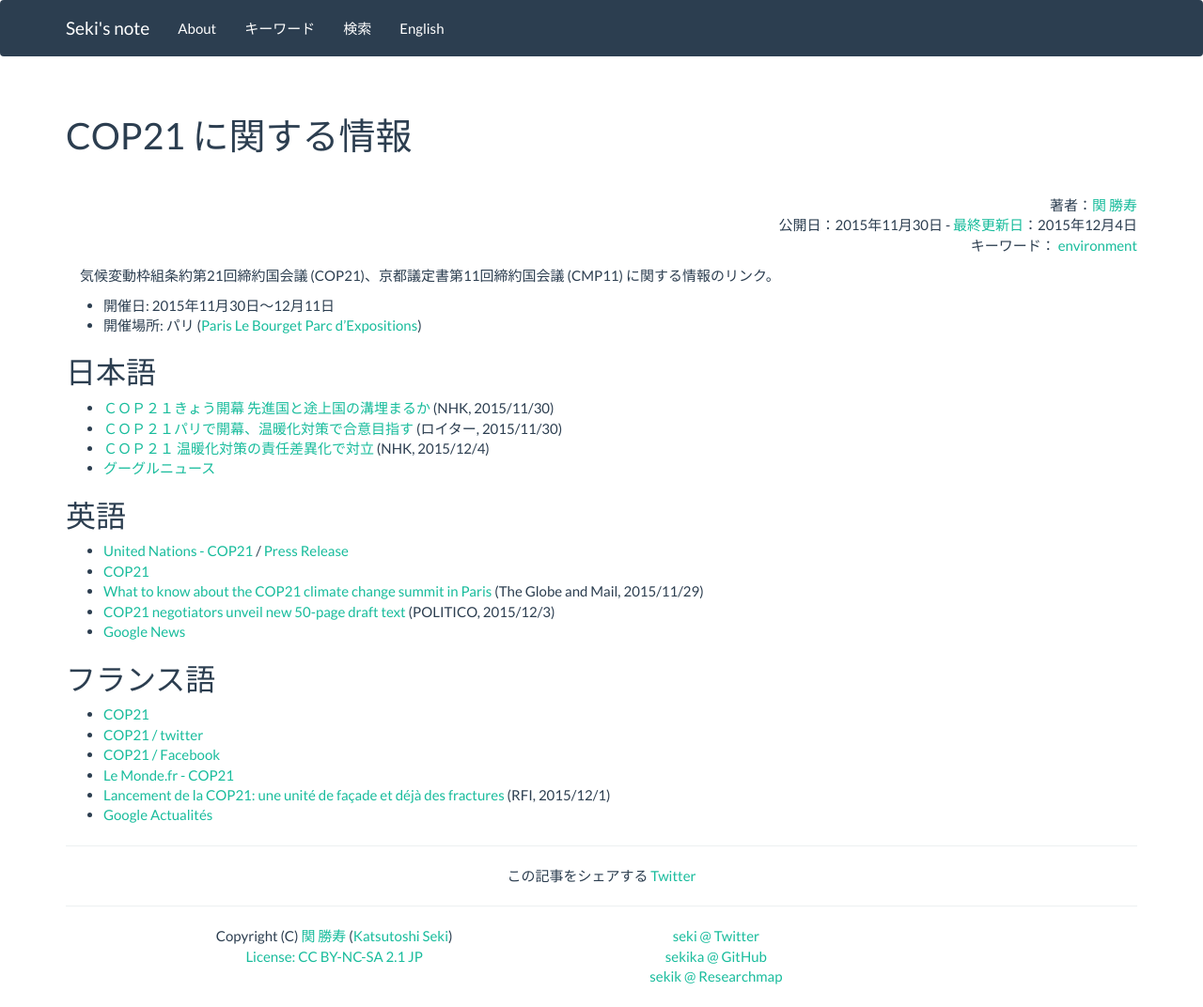
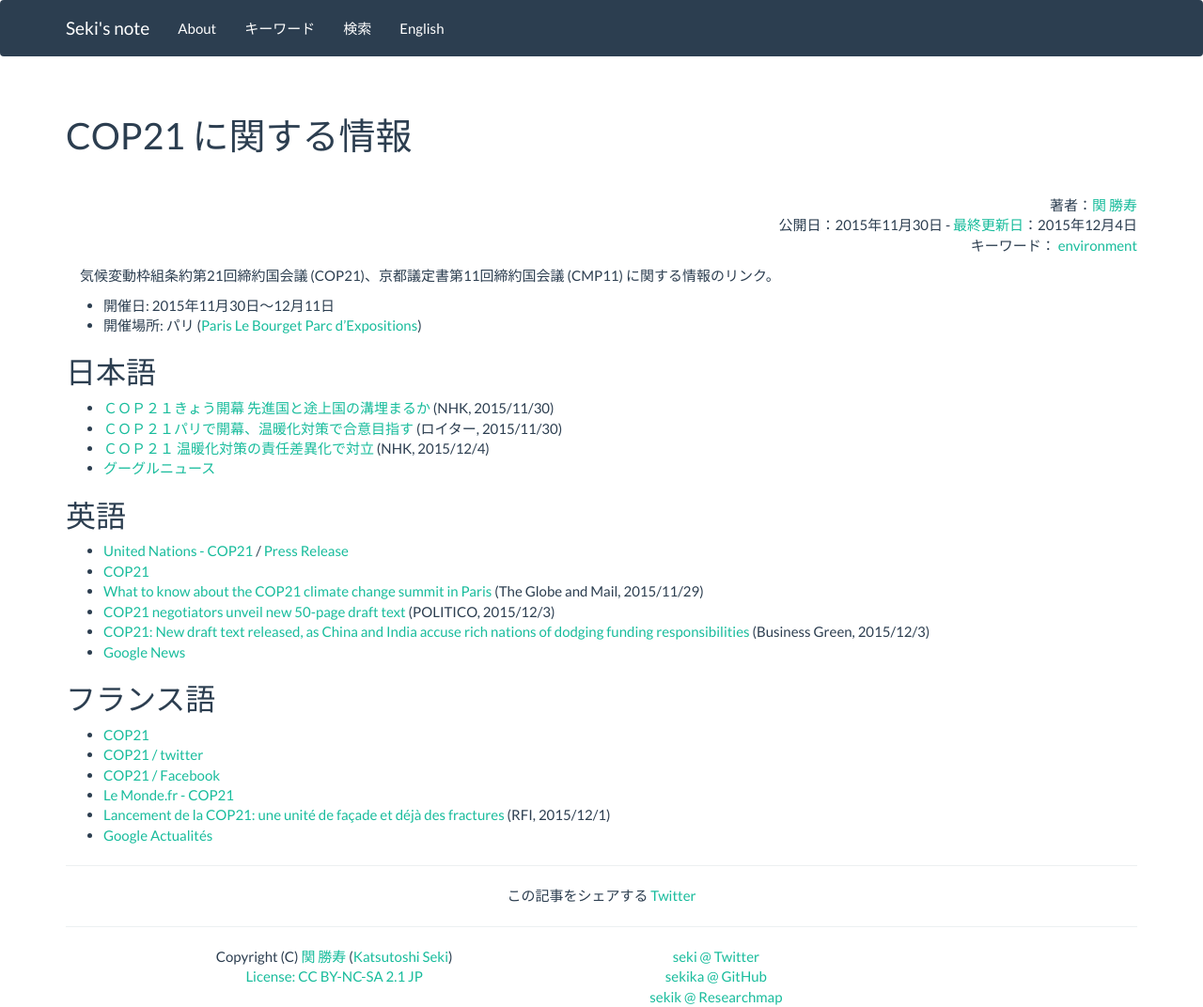
Before and after one commit to sekika/sekika.github.io, a Jekyll site: the page built from _posts/2015-11-30-cop21.md, in a window 1280 px wide. Shown: the whole page at 94% size. Built offline with Jekyll 4.4.1, drawn with Linux system fonts in a browser that asks for light colours; nearby versions of some CDN libraries; comment, search, counter and statistics services are not loaded; before the commit the page ends 1051 px from its top, so only the background shows below that; some of the changed lines change nothing that is shown.

Commit message:
Added an article

```diff
--- a/_posts/2015-11-30-cop21.md
+++ b/_posts/2015-11-30-cop21.md
@@ -2,7 +2,7 @@
 layout: post
 title: COP21 に関する情報
 date: 2015-11-30 07:44:12 +0000
-update: 2015-12-04 01:32:32 +0000
+update: 2015-12-04 23:41:56 +0000
 tag: environment
 ---
 気候変動枠組条約第21回締約国会議 (COP21)、京都議定書第11回締約国会議 (CMP11) に関する情報のリンク。
@@ -21,6 +21,7 @@ tag: environment
 * [COP21](http://www.cop21.gouv.fr/en/)
 * [What to know about the COP21 climate change summit in Paris](http://www.theglobeandmail.com/news/world/what-to-know-about-the-cop21-climate-change-summit-in-paris/article27523474/) (The Globe and Mail, 2015/11/29)
 * [COP21 negotiators unveil new 50-page draft text](http://www.politico.eu/article/cop21-paris-negotiators-50-page-draft-text-deal-climate/) (POLITICO, 2015/12/3)
+* [COP21: New draft text released, as China and India accuse rich nations of dodging funding responsibilities](http://www.businessgreen.com/bg/news/2437621/cop21-new-draft-text-released-as-china-and-india-accuse-rich-nations-of-dodging-funding-responsibilities) (Business Green, 2015/12/3)
 * [Google News](https://www.google.co.uk/search?q=cop21&hl=en&tbm=nws)
 
 ## フランス語
```
